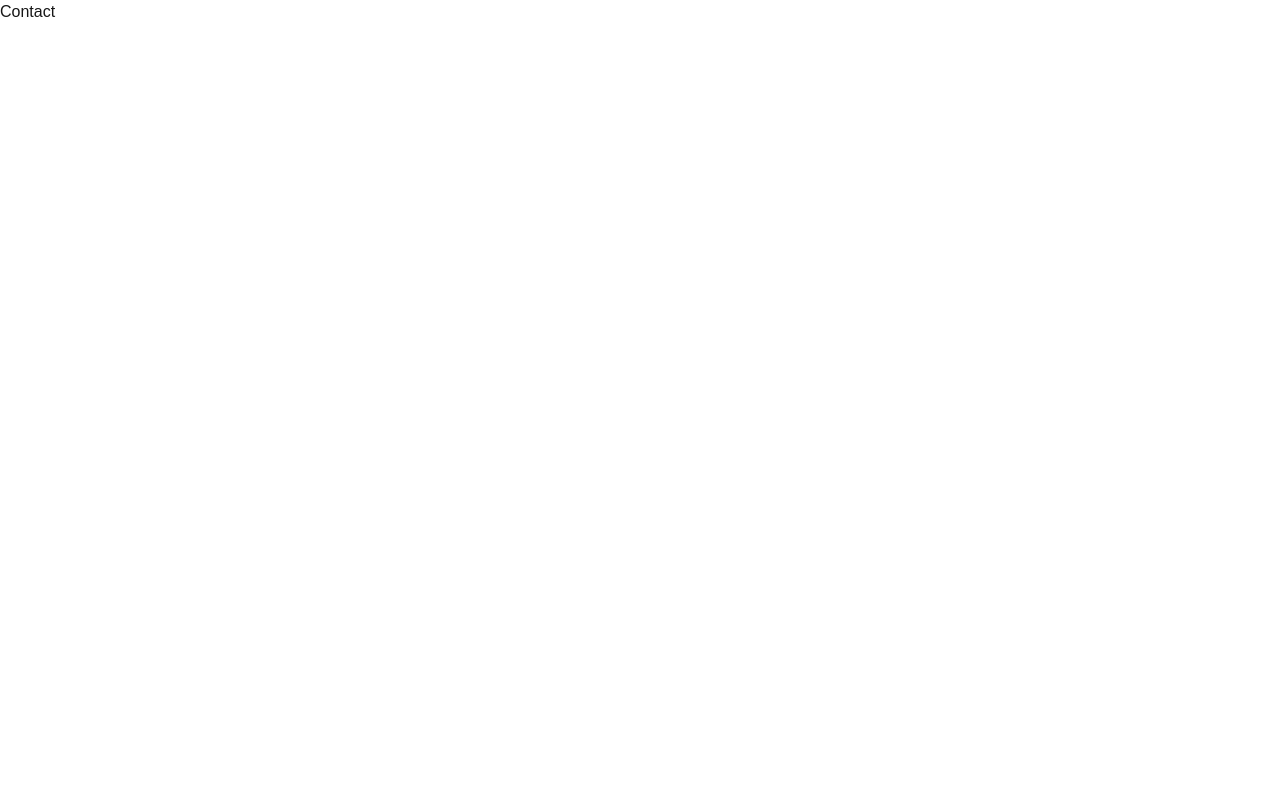
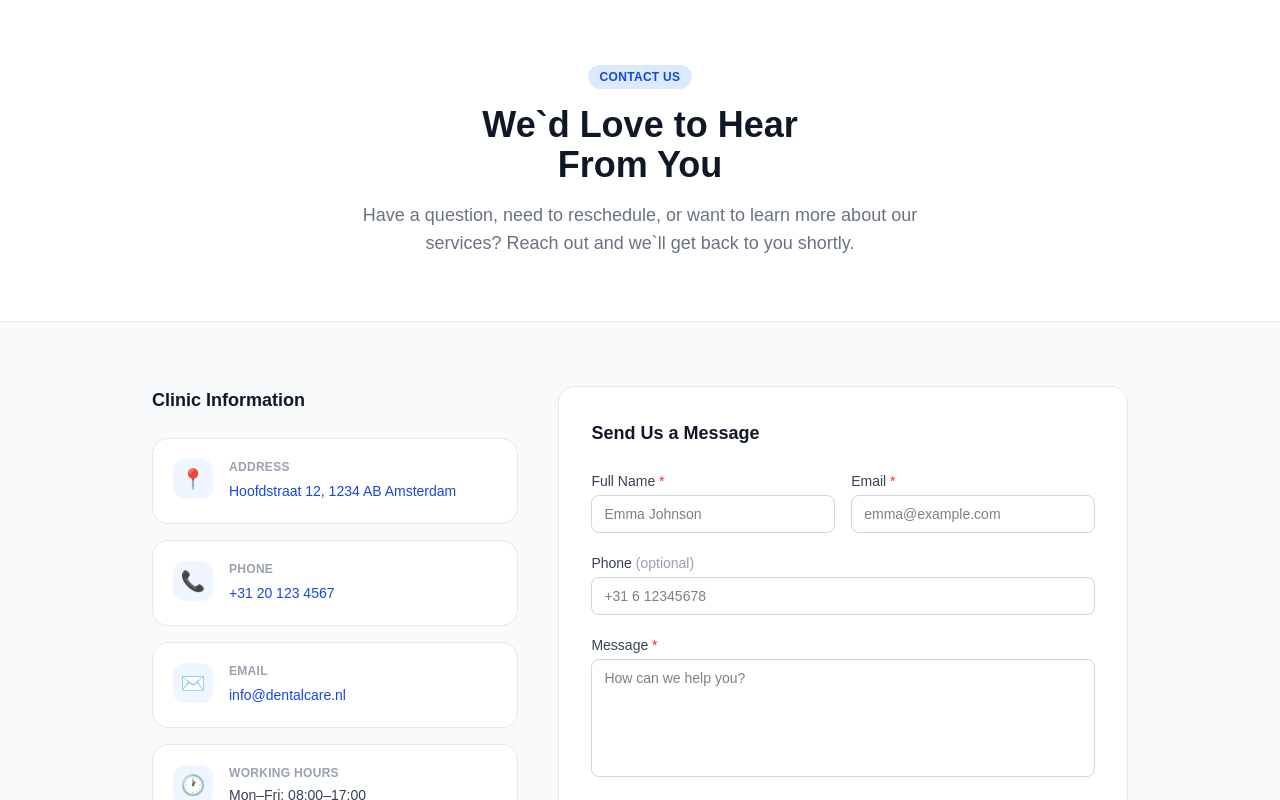
Before and after one commit to shayan655/dental-clinic-front, a Next.js app: page /contact in a window 1280 px wide. Shown: the top 800 px of the page. Built offline with nearby package versions, Linux system fonts and the light colour scheme.

Commit message:
Build Contact page

```diff
--- a/src/app/(public)/contact/page.tsx
+++ b/src/app/(public)/contact/page.tsx
@@ -1,3 +1,253 @@
+'use client';
+
+import { useState } from 'react';
+import Link from 'next/link';
+
+type ContactForm = {
+  name: string;
+  email: string;
+  phone: string;
+  message: string;
+};
+
+const initialForm: ContactForm = {
+  name: '',
+  email: '',
+  phone: '',
+  message: '',
+};
+
+const CLINIC_INFO = [
+  {
+    icon: '📍',
+    label: 'Address',
+    value: 'Hoofdstraat 12, 1234 AB Amsterdam',
+    href: 'https://maps.google.com/?q=Hoofdstraat+12+Amsterdam',
+  },
+  {
+    icon: '📞',
+    label: 'Phone',
+    value: '+31 20 123 4567',
+    href: 'tel:+31201234567',
+  },
+  {
+    icon: '✉️',
+    label: 'Email',
+    value: 'info@dentalcare.nl',
+    href: 'mailto:info@dentalcare.nl',
+  },
+  {
+    icon: '🕐',
+    label: 'Working Hours',
+    value: 'Mon–Fri: 08:00–17:00\nFri: 08:00–15:00\nWeekends: Closed',
+    href: null,
+  },
+];
+
 export default function ContactPage() {
-     return <div>Contact</div>
+  const [form, setForm] = useState<ContactForm>(initialForm);
+  const [loading, setLoading] = useState(false);
+  const [error, setError] = useState<string | null>(null);
+  const [submitted, setSubmitted] = useState(false);
+
+  function handleChange(
+    e: React.ChangeEvent<HTMLInputElement | HTMLTextAreaElement>
+  ) {
+    setForm((prev) => ({ ...prev, [e.target.name]: e.target.value }));
+  }
+
+  async function handleSubmit(e: React.FormEvent) {
+    e.preventDefault();
+    setLoading(true);
+    setError(null);
+
+    try {
+      const res = await fetch(`${process.env.NEXT_PUBLIC_API_URL}/api/contact`, {
+        method: 'POST',
+        headers: { 'Content-Type': 'application/json', Accept: 'application/json' },
+        body: JSON.stringify(form),
+      });
+
+      if (!res.ok) {
+        const json = await res.json();
+        throw new Error(json.message ?? 'Failed to send message. Please try again.');
+      }
+
+      setSubmitted(true);
+      setForm(initialForm);
+    } catch (err) {
+      setError(err instanceof Error ? err.message : 'Something went wrong. Please try again.');
+    } finally {
+      setLoading(false);
+    }
+  }
+
+  return (
+    <div className="min-h-screen bg-gray-50">
+
+      {/* Header */}
+      <div className="bg-white border-b border-gray-200">
+        <div className="max-w-5xl mx-auto px-6 py-16 text-center">
+          <span className="inline-block bg-blue-100 text-blue-700 text-xs font-semibold px-3 py-1 rounded-full mb-4 uppercase tracking-wide">
+            Contact Us
+          </span>
+          <h1 className="text-4xl font-bold text-gray-900 mb-4">
+            We`d Love to Hear<br className="hidden sm:block" /> From You
+          </h1>
+          <p className="text-gray-500 text-lg max-w-xl mx-auto">
+            Have a question, need to reschedule, or want to learn more about our services? Reach out and we`ll get back to you shortly.
+          </p>
+        </div>
+      </div>
+
+      <div className="max-w-5xl mx-auto px-6 py-16">
+        <div className="grid grid-cols-1 lg:grid-cols-5 gap-10">
+
+          {/* Clinic info */}
+          <div className="lg:col-span-2 space-y-4">
+            <h2 className="text-lg font-semibold text-gray-900 mb-6">Clinic Information</h2>
+            {CLINIC_INFO.map((info) => (
+              <div
+                key={info.label}
+                className="bg-white border border-gray-200 rounded-2xl p-5 flex gap-4"
+              >
+                <div className="w-10 h-10 bg-blue-50 rounded-xl flex items-center justify-center text-xl shrink-0">
+                  {info.icon}
+                </div>
+                <div>
+                  <p className="text-xs font-semibold text-gray-400 uppercase tracking-wide mb-1">
+                    {info.label}
+                  </p>
+                  {info.href ? (
+                    <Link
+                      href={info.href}
+                      target={info.href.startsWith('http') ? '_blank' : undefined}
+                      rel={info.href.startsWith('http') ? 'noopener noreferrer' : undefined}
+                      className="text-sm text-blue-700 hover:text-blue-900 font-medium transition-colors whitespace-pre-line"
+                    >
+                      {info.value}
+                    </Link>
+                  ) : (
+                    <p className="text-sm text-gray-700 whitespace-pre-line">{info.value}</p>
+                  )}
+                </div>
+              </div>
+            ))}
+          </div>
+
+          {/* Contact form */}
+          <div className="lg:col-span-3">
+            <div className="bg-white border border-gray-200 rounded-2xl p-8">
+              <h2 className="text-lg font-semibold text-gray-900 mb-6">Send Us a Message</h2>
+
+              {submitted ? (
+                <div className="text-center py-12">
+                  <div className="w-16 h-16 bg-green-100 rounded-full flex items-center justify-center text-3xl mx-auto mb-4">
+                    ✅
+                  </div>
+                  <h3 className="text-base font-semibold text-gray-900 mb-2">
+                    Message Sent!
+                  </h3>
+                  <p className="text-sm text-gray-500 mb-6">
+                    Thank you for reaching out. We`ll get back to you within one business day.
+                  </p>
+                  <button
+                    onClick={() => setSubmitted(false)}
+                    className="text-sm text-blue-700 hover:text-blue-900 font-medium transition-colors"
+                  >
+                    Send another message
+                  </button>
+                </div>
+              ) : (
+                <form onSubmit={handleSubmit} className="space-y-5">
+                  <div className="grid grid-cols-1 sm:grid-cols-2 gap-4">
+                    <div>
+                      <label className="block text-sm font-medium text-gray-700 mb-1">
+                        Full Name <span className="text-red-500">*</span>
+                      </label>
+                      <input
+                        type="text"
+                        name="name"
+                        value={form.name}
+                        onChange={handleChange}
+                        required
+                        placeholder="Emma Johnson"
+                        className="w-full border text-black border-gray-300 rounded-lg px-3 py-2 text-sm focus:outline-none focus:ring-2 focus:ring-blue-500 focus:border-transparent"
+                      />
+                    </div>
+                    <div>
+                      <label className="block text-sm font-medium text-gray-700 mb-1">
+                        Email <span className="text-red-500">*</span>
+                      </label>
+                      <input
+                        type="email"
+                        name="email"
+                        value={form.email}
+                        onChange={handleChange}
+                        required
+                        placeholder="emma@example.com"
+                        className="w-full border text-black border-gray-300 rounded-lg px-3 py-2 text-sm focus:outline-none focus:ring-2 focus:ring-blue-500 focus:border-transparent"
+                      />
+                    </div>
+                  </div>
+
+                  <div>
+                    <label className="block text-sm font-medium text-gray-700 mb-1">
+                      Phone <span className="text-gray-400 font-normal">(optional)</span>
+                    </label>
+                    <input
+                      type="tel"
+                      name="phone"
+                      value={form.phone}
+                      onChange={handleChange}
+                      placeholder="+31 6 12345678"
+                      className="w-full border text-black border-gray-300 rounded-lg px-3 py-2 text-sm focus:outline-none focus:ring-2 focus:ring-blue-500 focus:border-transparent"
+                    />
+                  </div>
+
+                  <div>
+                    <label className="block text-sm font-medium text-gray-700 mb-1">
+                      Message <span className="text-red-500">*</span>
+                    </label>
+                    <textarea
+                      name="message"
+                      value={form.message}
+                      onChange={handleChange}
+                      required
+                      rows={5}
+                      placeholder="How can we help you?"
+                      className="w-full border text-black border-gray-300 rounded-lg px-3 py-2 text-sm focus:outline-none focus:ring-2 focus:ring-blue-500 focus:border-transparent resize-none"
+                    />
+                  </div>
+
+                  {error && (
+                    <div className="flex items-start gap-2 bg-red-50 border border-red-200 text-red-700 rounded-lg px-4 py-3 text-sm">
+                      <svg className="w-4 h-4 mt-0.5 shrink-0" fill="currentColor" viewBox="0 0 20 20">
+                        <path fillRule="evenodd" d="M10 18a8 8 0 100-16 8 8 0 000 16zM8.28 7.22a.75.75 0 00-1.06 1.06L8.94 10l-1.72 1.72a.75.75 0 101.06 1.06L10 11.06l1.72 1.72a.75.75 0 101.06-1.06L11.06 10l1.72-1.72a.75.75 0 00-1.06-1.06L10 8.94 8.28 7.22z" clipRule="evenodd" />
+                      </svg>
+                      {error}
+                    </div>
+                  )}
+
+                  <button
+                    type="submit"
+                    disabled={loading}
+                    className="w-full bg-blue-700 hover:bg-blue-800 disabled:opacity-60 disabled:cursor-not-allowed text-white text-sm font-medium px-6 py-3 rounded-lg transition-colors"
+                  >
+                    {loading ? 'Sending...' : 'Send Message'}
+                  </button>
+
+                  <p className="text-xs text-gray-400 text-center">
+                    We typically respond within one business day.
+                  </p>
+                </form>
+              )}
+            </div>
+          </div>
+
+        </div>
+      </div>
+
+    </div>
+  );
 }
```
